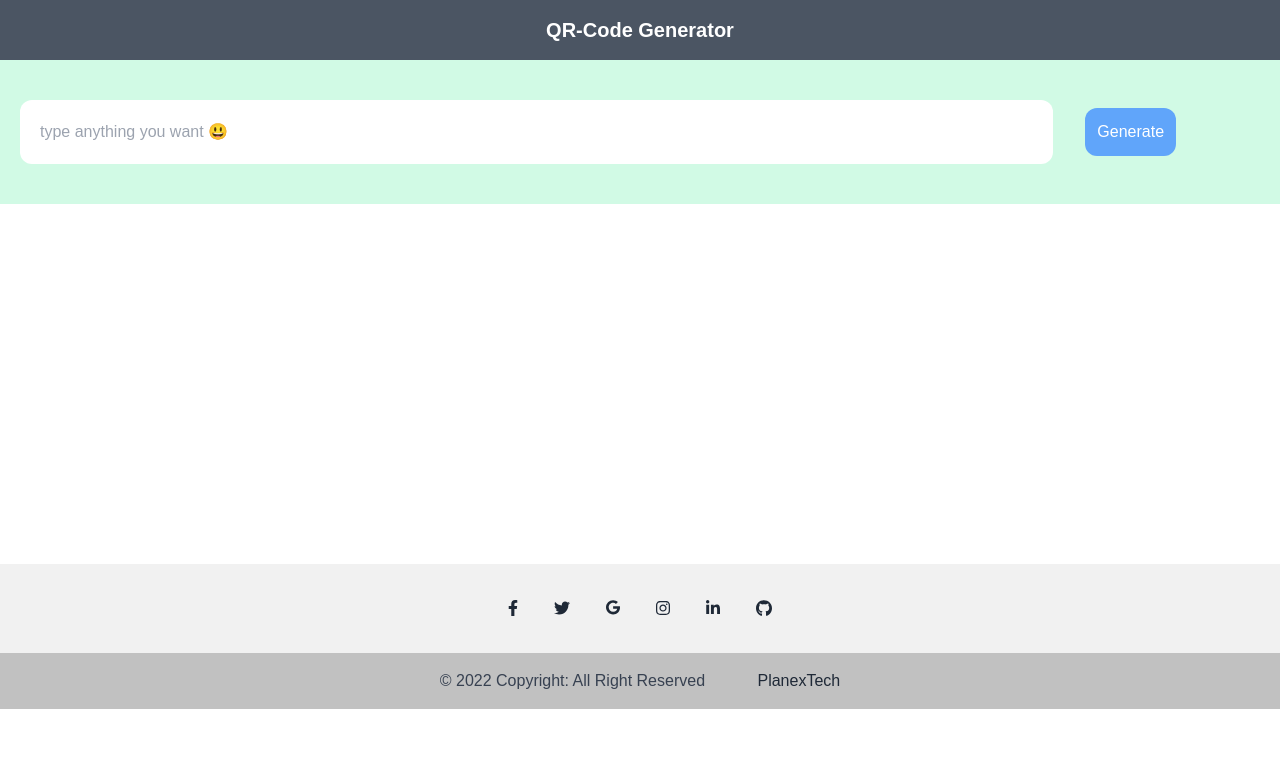
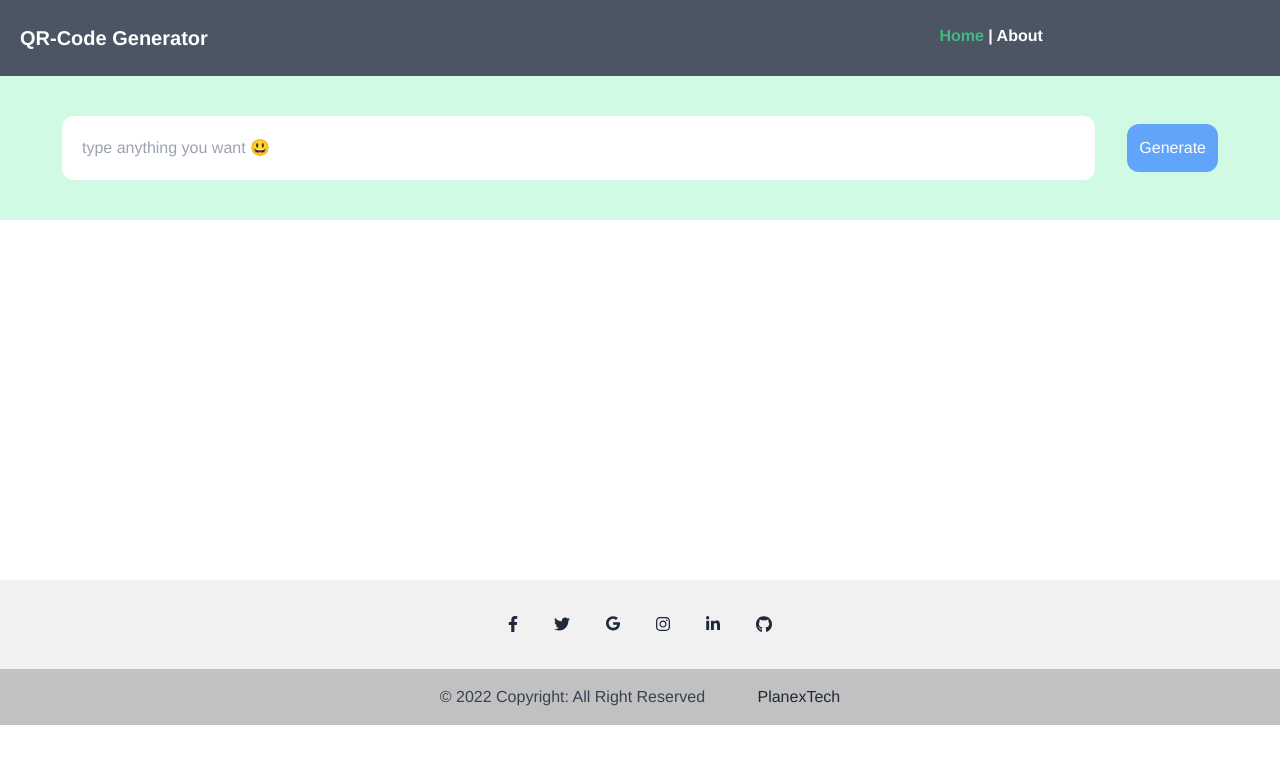
Before and after one commit to Bapper-Ik/qrcode-generator, a Vue app: page / in a window 1280 px wide. Shown: the top 764 px of the page. Built offline with nearby package versions, Linux system fonts and the light colour scheme.

Commit message:
Adding route functionality

```diff
--- a/package.json
+++ b/package.json
@@ -14,11 +14,13 @@
     "core-js": "^3.6.5",
     "postcss": "^7",
     "tailwindcss": "npm:@tailwindcss/postcss7-compat@^2.2.17",
-    "vue": "^3.0.0"
+    "vue": "^3.0.0",
+    "vue-router": "^4.0.0-0"
   },
   "devDependencies": {
     "@vue/cli-plugin-babel": "~4.5.0",
     "@vue/cli-plugin-eslint": "~4.5.0",
+    "@vue/cli-plugin-router": "^4.5.15",
     "@vue/cli-service": "~4.5.0",
     "@vue/compiler-sfc": "^3.0.0",
     "babel-eslint": "^10.1.0",
--- a/src/App.vue
+++ b/src/App.vue
@@ -1,37 +1,38 @@
 <template>
-  <div id="app" class="pb-4 mx-auto">
+  <div id="nav">
     <Header />
-   <Output  />
-   <Footer />
   </div>
-
+  <router-view/>
 </template>
 
 <script>
-import './assets/tailwind.css';
 import Header from "./components/layout/Header";
-import Output from "./components/Output";
-import Footer from "./components/Footer";
+
 export default {
   name: 'App',
   components: {
     Header,
-    Output,
-    Footer
+
   }
 }
 </script>
 
 <style>
-* {
-  box-sizing: border-box;
-  padding:0;
-  margin: 0;
+#app {
+  font-family: Avenir, Helvetica, Arial, sans-serif;
+  -webkit-font-smoothing: antialiased;
+  -moz-osx-font-smoothing: grayscale;
+  text-align: center;
+  color: #2c3e50;
 }
 
-body {
-  font-family: Arial, Helvetica, sans-serif;
-  line-height: 1,4;
+
+#nav a {
+  font-weight: bold;
+  color: #fff;
 }
 
+#nav a.router-link-exact-active {
+  color: #42b983;
+}
 </style>
--- /dev/null
+++ b/src/components/HelloWorld.vue
@@ -0,0 +1,30 @@
+<template>
+
+</template>
+
+<script>
+export default {
+  name: 'HelloWorld',
+  props: {
+    msg: String
+  }
+}
+</script>
+
+<!-- Add "scoped" attribute to limit CSS to this component only -->
+<style scoped>
+h3 {
+  margin: 40px 0 0;
+}
+ul {
+  list-style-type: none;
+  padding: 0;
+}
+li {
+  display: inline-block;
+  margin: 0 10px;
+}
+a {
+  color: #42b983;
+}
+</style>
--- a/src/components/layout/Header.vue
+++ b/src/components/layout/Header.vue
@@ -1,6 +1,14 @@
 <template>
-    <div class="bg-gray-600 text-white text-center font-bold max-w-full text-xl font-medium py-4">
-        QR-Code Generator
+    <div class="bg-gray-600 max-w-full py-4 md:flex">
+        <div class="py-2 md:px-5 md:flex-auto">
+            <h1 class="text-white font-bold text-xl font-medium md:text-left">QR-Code Generator</h1>
+        </div>
+
+        <div class="font-bold text-white py-2 md:py-2 md:py-0 md:flex-auto">
+            <router-link to="/">Home</router-link> |
+            <router-link to="/about">About</router-link>
+        </div>
+
     </div>
 </template>
 
--- a/src/main.js
+++ b/src/main.js
@@ -1,5 +1,6 @@
 import { createApp } from 'vue'
 import App from './App.vue'
 import './assets/tailwind.css'
+import router from './router'
 
-createApp(App).mount('#app')
+createApp(App).use(router).mount('#app')
--- /dev/null
+++ b/src/router/index.js
@@ -0,0 +1,25 @@
+import { createRouter, createWebHistory } from 'vue-router'
+import Home from '../views/Home.vue'
+
+const routes = [
+  {
+    path: '/',
+    name: 'Home',
+    component: Home
+  },
+  {
+    path: '/about',
+    name: 'About',
+    // route level code-splitting
+    // this generates a separate chunk (about.[hash].js) for this route
+    // which is lazy-loaded when the route is visited.
+    component: () => import(/* webpackChunkName: "about" */ '../views/About.vue')
+  }
+]
+
+const router = createRouter({
+  history: createWebHistory(process.env.BASE_URL),
+  routes
+})
+
+export default router
--- /dev/null
+++ b/src/views/About.vue
@@ -0,0 +1,25 @@
+<template>
+  <div class="about mb-96">
+    <div class="bg-blue-300 max-w-full my-10 mx-3 px-5 py-6 text-left rounded-xl">
+
+      <h1 class="text-white font-bold font-serif text-2xl pb-5">About us</h1>
+
+      <p class="text-lg font-sans leading-6 pb-2">This is Qr-Code Generator v1.0.1.</p>
+      <span class="italic text-base text-red-400 capitalize ">warning !</span>
+      <p class="text-lg font-sans pt-2"> To generate a Qr image you must have an internet connection before the image is gonna display out!</p>
+    </div>
+
+  </div>
+  <Footer />
+</template>
+
+<script>
+import Footer from "../components/Footer";
+
+export default {
+  name: 'About',
+  components: {
+    Footer,
+  }
+}
+</script>
--- /dev/null
+++ b/src/views/Home.vue
@@ -0,0 +1,34 @@
+<template>
+  <div id="app" class="pb-4 mx-auto">
+   <Output  />
+   <Footer />
+  </div>
+
+</template>
+
+<script>
+import '../assets/tailwind.css';
+import Output from "../components/Output";
+import Footer from "../components/Footer";
+export default {
+  name: 'Home',
+  components: {
+    Output,
+    Footer
+  }
+}
+</script>
+
+<style>
+* {
+  box-sizing: border-box;
+  padding:0;
+  margin: 0;
+}
+
+body {
+  font-family: Arial, Helvetica, sans-serif;
+  line-height: 1,4;
+}
+
+</style>
```
Also changed, not shown: 1 other file (tests, documents, lock files or other folders).
